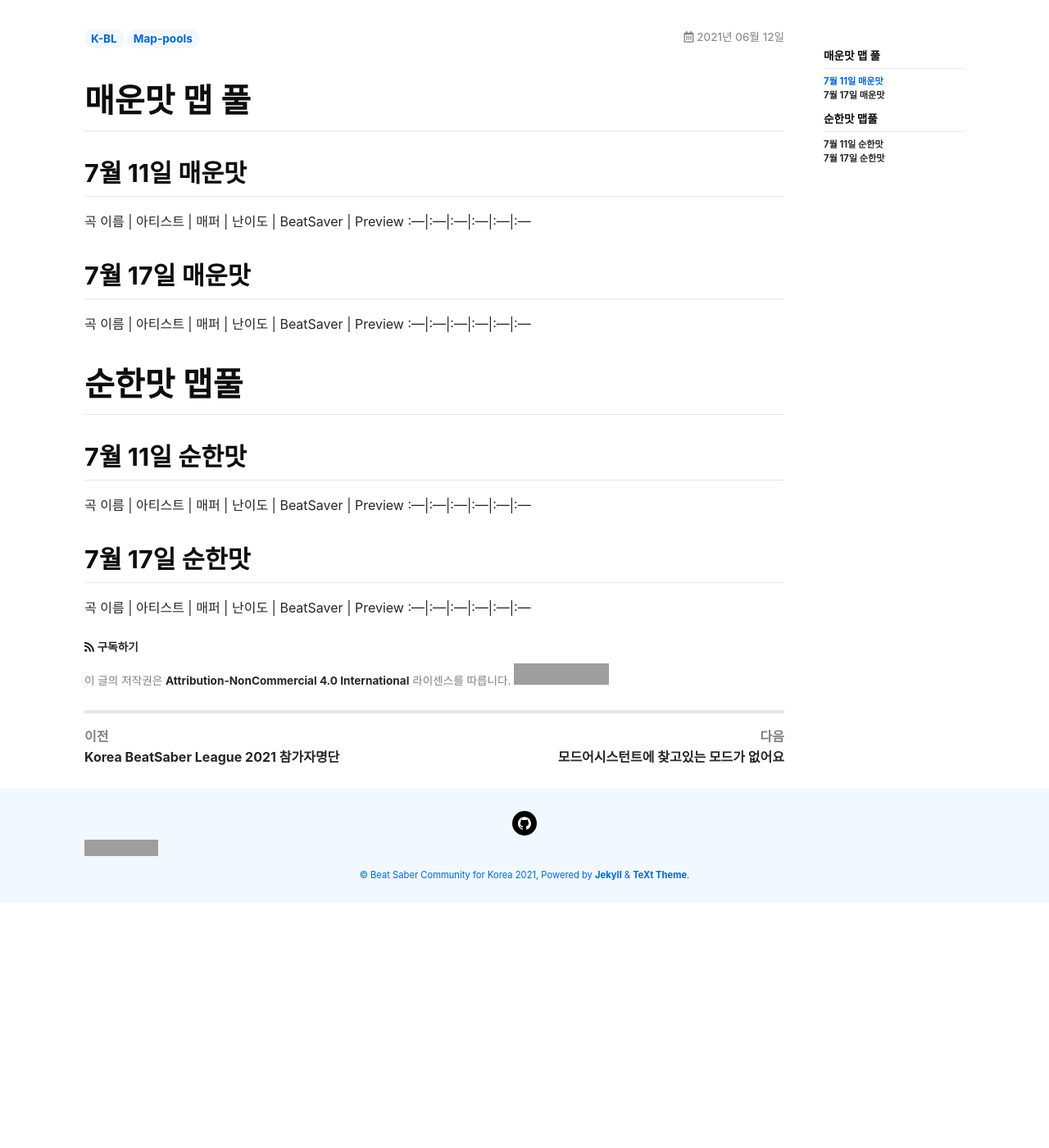
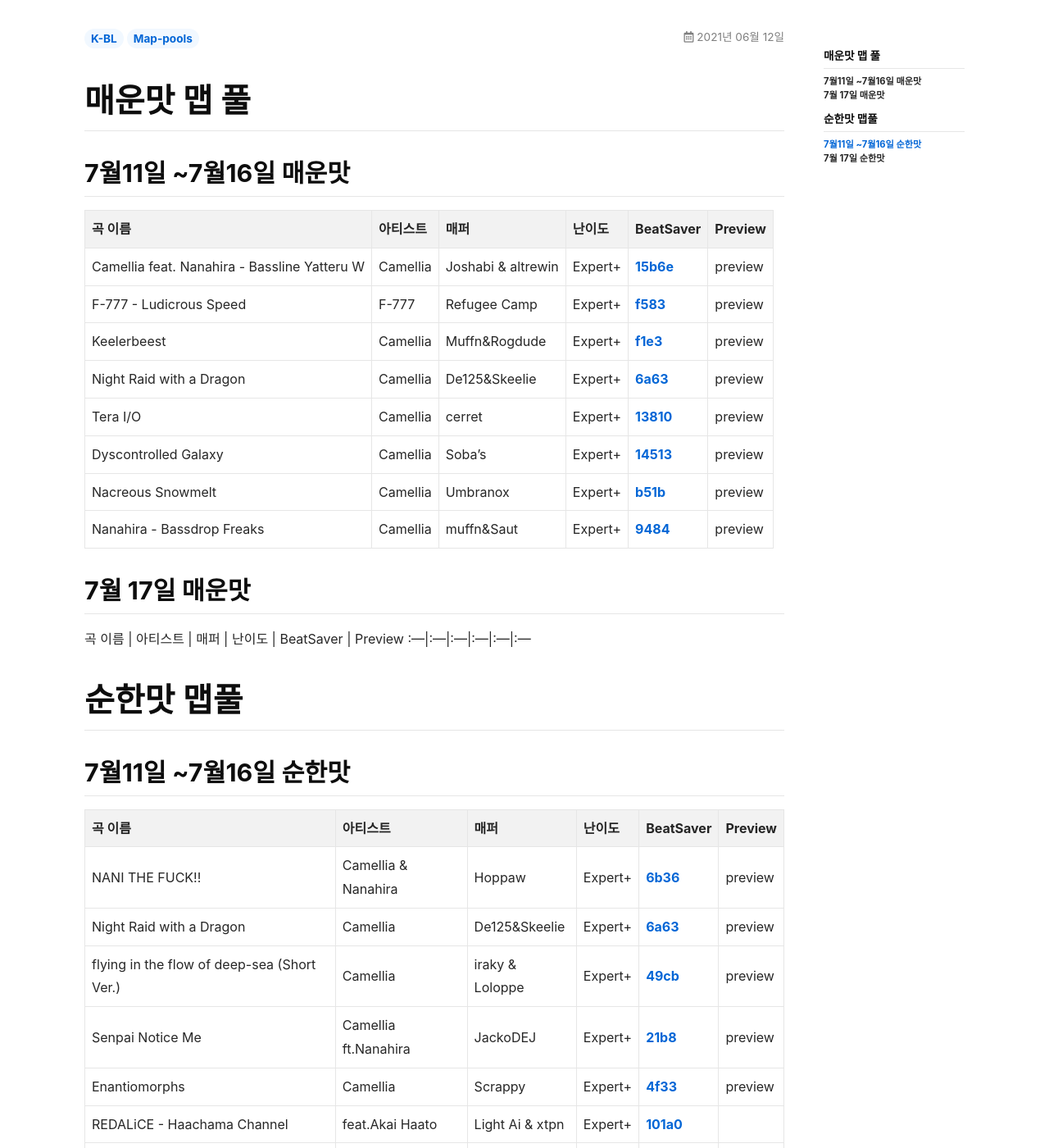
Before and after one commit to BSCKorea/bsckorea.github.io, a Jekyll site: the page built from _posts/2021-06-12-mappools.md, in a window 1280 px wide and 1400 px high, scrolled down 620 px. Shown: the whole window at 82% size. Built offline with Jekyll 4.4.1, drawn with Linux system fonts in a browser that asks for light colours; nearby versions of some CDN libraries; before the commit the page ends 1721 px from its top, so only the background shows below that; some of the changed text lies outside the part shown; grey boxes are pictures that could not be loaded.

Commit message:
맵풀추가

```diff
--- a/_posts/2021-06-12-mappools.md
+++ b/_posts/2021-06-12-mappools.md
@@ -8,10 +8,18 @@
 ---
 
 # 매운맛 맵 풀
-## 7월 11일 매운맛
+## 7월11일 ~7월16일 매운맛
 
 곡 이름 | 아티스트 | 매퍼 | 난이도 | BeatSaver | Preview
 :---|:---|:---|:---|:---|:---
+Camellia feat. Nanahira - Bassline Yatteru W | Camellia | Joshabi & altrewin | Expert+ | [15b6e](https://beatsaver.com/beatmap/15b6e) | preview
+F-777 - Ludicrous Speed | F-777 | Refugee Camp | Expert+ | [f583](https://beatsaver.com/beatmap/f583) | preview
+Keelerbeest | Camellia | Muffn&Rogdude | Expert+ | [f1e3](https://beatsaver.com/beatmap/f1e3) | preview
+Night Raid with a Dragon | Camellia | De125&Skeelie | Expert+ | [6a63](https://beatsaver.com/beatmap/6a63) | preview
+Tera I/O | Camellia | cerret | Expert+ | [13810](https://beatsaver.com/beatmap/13810) | preview
+Dyscontrolled Galaxy | Camellia | Soba's | Expert+ | [14513](https://beatsaver.com/beatmap/14513) | preview
+Nacreous Snowmelt | Camellia | Umbranox | Expert+ | [b51b](https://beatsaver.com/beatmap/b51b) | preview
+Nanahira - Bassdrop Freaks | Camellia | muffn&Saut | Expert+ | [9484](https://beatsaver.com/beatmap/9484) | preview
 
 ## 7월 17일 매운맛
 
@@ -20,10 +28,18 @@
 
 
 # 순한맛 맵풀
-## 7월 11일 순한맛
+## 7월11일 ~7월16일 순한맛
 
 곡 이름 | 아티스트 | 매퍼 | 난이도 | BeatSaver | Preview
 :---|:---|:---|:---|:---|:---
+NANI THE FUCK!! | Camellia & Nanahira | Hoppaw | Expert+ | [6b36](https://beatsaver.com/beatmap/6b36) | preview
+Night Raid with a Dragon | Camellia | De125&Skeelie | Expert+ | [6a63](https://beatsaver.com/beatmap/6a63) | preview
+flying in the flow of deep-sea (Short Ver.) | Camellia | iraky & Loloppe | Expert+ | [49cb](https://beatsaver.com/beatmap/49cb) | preview
+Senpai Notice Me | Camellia ft.Nanahira | JackoDEJ | Expert+ | [21b8](https://beatsaver.com/beatmap/21b8) | preview
+Enantiomorphs | Camellia | Scrappy | Expert+ | [4f33](https://beatsaver.com/beatmap/4f33) | preview
+REDALiCE - Haachama Channel | feat.Akai Haato | Light Ai & xtpn | Expert+ | [101a0](https://beatsaver.com/beatmap/101a0)
+Silver Forest - Tsurupettan | Silver Forest | Kival Evan | Expert+ | [7b30](https://beatsaver.com/beatmap/7b30) | preview
+Midnight | Teikyou | Krydar | Expert+ | [259b](https://beatsaver.com/beatmap/259b)
 
 ## 7월 17일 순한맛
 
```
Also changed, not shown: _posts/2021-05-17-Korea-BeatSaber-League-2021.md (+6 -6 lines).
